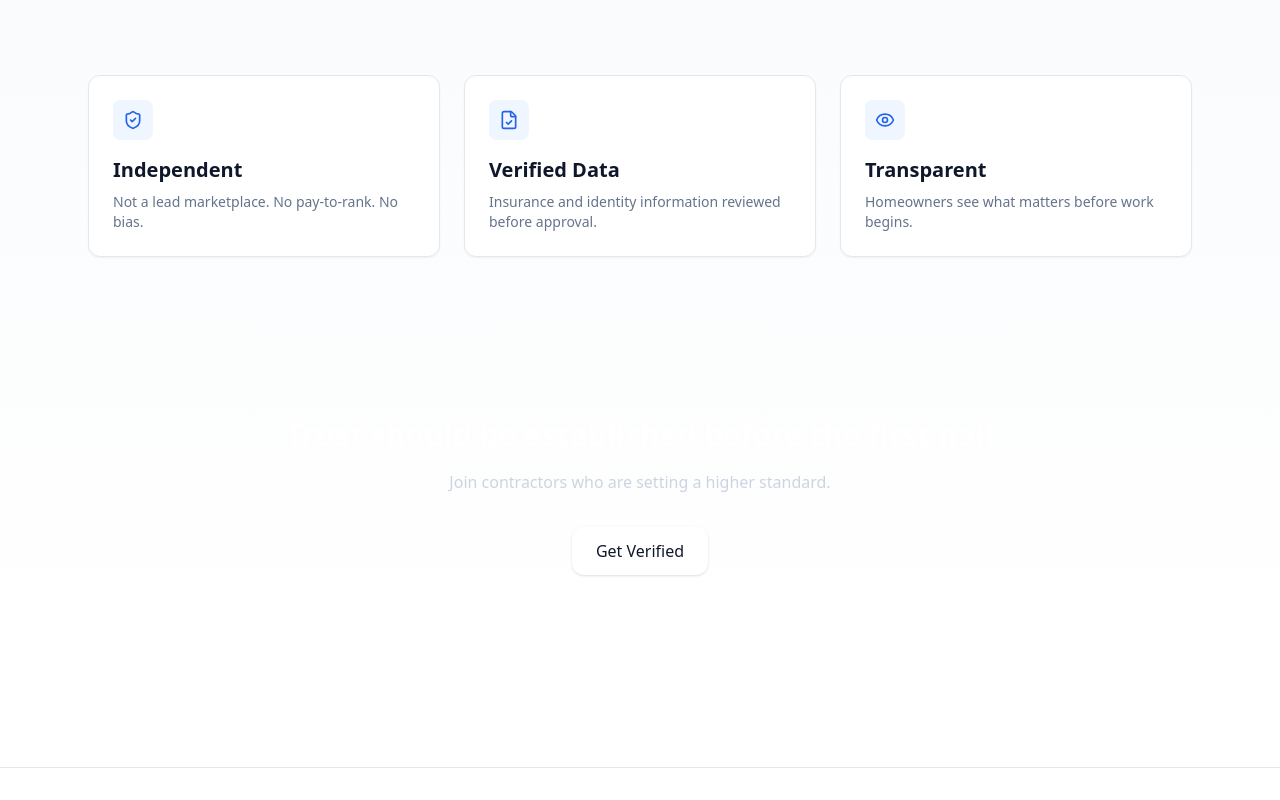
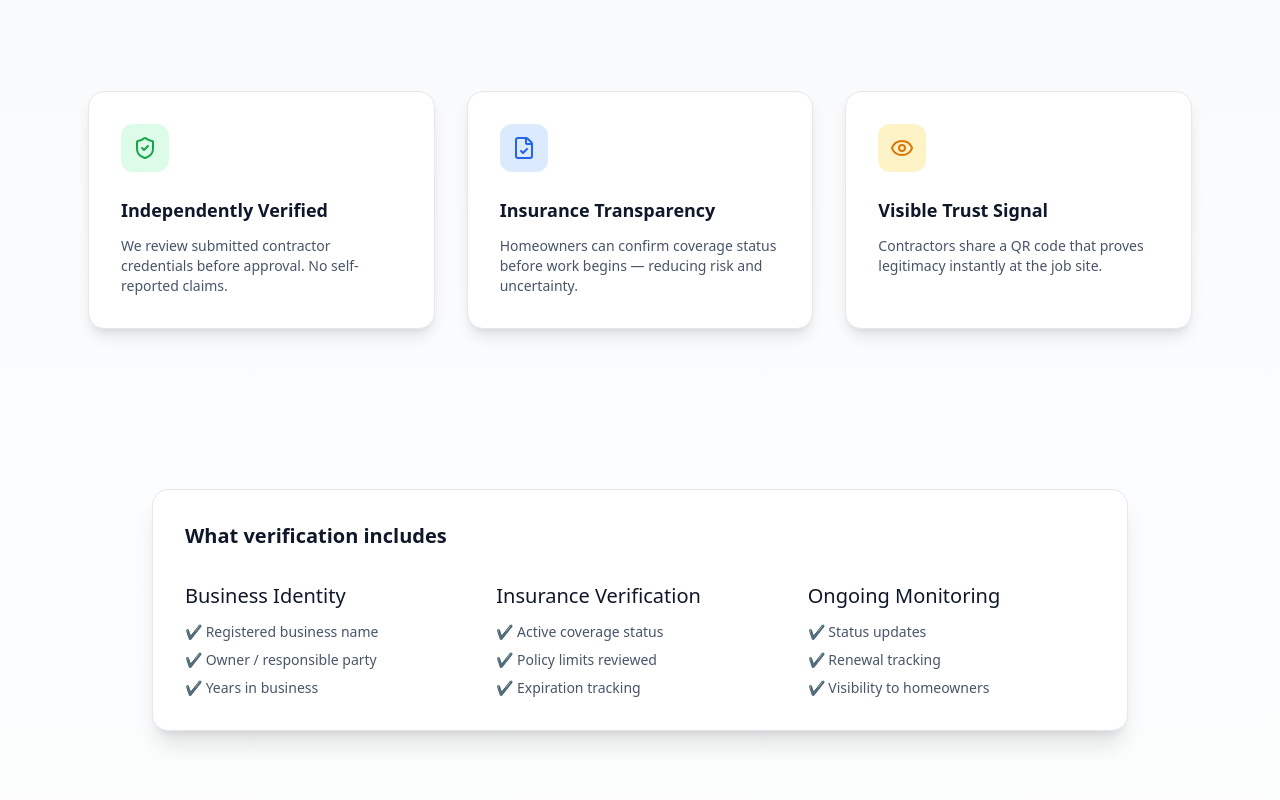
Before and after one commit to dhmcardle/checkbadger, a Next.js app: page / in a window 1280 px wide. Shown: the part 1200-2000 px from the top of the page. Built offline with nearby package versions, Linux system fonts and the light colour scheme.

Commit message:
homepage & ContractorClient upgrades

```diff
--- a/app/contractor/[slug]/ContractorClient.js
+++ b/app/contractor/[slug]/ContractorClient.js
@@ -20,66 +20,49 @@ export default function ContractorClient({ data }) {
   };
 
   return (
-    <div className="space-y-10">
+    <div className="max-w-3xl mx-auto px-6 py-20">
 
-      {/* HEADER */}
+        <div className="bg-white border rounded-2xl shadow-xl p-8">
+
+        <div className="flex items-center justify-between">
+
             <div>
-        <h1 className="text-3xl font-bold text-brand">
+            <h1 className="text-2xl font-bold text-slate-900">
                 {data.company_name}
             </h1>
 
-        <div className="mt-2 text-sm text-slate-500">
+            <p className="text-sm text-slate-500 mt-1">
                 {data.city}, {data.state}
-        </div>
+            </p>
             </div>
 
-      {/* STATUS */}
-      <div>
-        {data.monitoring_status === "active" ? (
-          <span className="bg-green-100 text-green-700 px-4 py-1 rounded-full text-sm font-medium">
+            <div className="bg-green-100 text-green-700 px-4 py-1 rounded-full text-sm font-medium">
             Verified & Active
-          </span>
-        ) : (
-          <span className="bg-yellow-100 text-yellow-700 px-4 py-1 rounded-full text-sm font-medium">
-            Profile Created — Verification Pending
-          </span>
-        )}
             </div>
 
-      {/* INFO */}
-      <div className="border rounded-xl p-6 bg-white shadow-sm">
-        <h2 className="font-semibold mb-4 text-lg">
-          Contractor Information
-        </h2>
+        </div>
 
-        <div className="space-y-2 text-sm">
+        <div className="mt-8 border-t pt-6 space-y-3 text-sm">
+
             <p><strong>Owner:</strong> {data.owner_name}</p>
             <p><strong>Phone:</strong> {data.phone}</p>
             <p><strong>Email:</strong> {data.email}</p>
-        </div>
+
         </div>
 
-      {/* INSURANCE */}
-      <div className="border rounded-xl p-6 bg-white shadow-sm">
-        <h2 className="font-semibold mb-4 text-lg">
-          Insurance Status
-        </h2>
+        <div className="mt-8 border-t pt-6">
 
-        <p className="text-sm text-slate-600">
-          Insurance documentation has not yet been verified.
+            <h3 className="font-semibold text-slate-900">
+            Insurance Verification
+            </h3>
+
+            <p className="mt-2 text-sm text-slate-600">
+            Coverage verified and actively monitored.
             </p>
 
-        <p className="text-xs text-slate-400 mt-4">
-          Homeowners should request a Certificate of Insurance (COI)
-          and confirm they are listed on the policy.
-        </p>
         </div>
 
-      {/* QR */}
-      <div className="text-center border rounded-xl p-6 bg-white shadow-sm">
-        <h3 className="font-semibold mb-4">
-          Share this verification page
-        </h3>
+        <div className="mt-8 border-t pt-6 text-center">
 
             <div ref={qrRef} className="flex justify-center">
             <QRCodeCanvas value={url} size={160} />
@@ -87,34 +70,13 @@ export default function ContractorClient({ data }) {
 
             <button
             onClick={handleDownload}
-          className="mt-4 bg-brand text-white px-4 py-2 rounded-lg text-sm"
+            className="mt-4 bg-slate-900 text-white px-4 py-2 rounded-lg text-sm"
             >
             Download QR Code
             </button>
 
-        <p className="mt-4 text-sm text-slate-500">
-          Customers can scan to verify your status instantly.
-        </p>
         </div>
 
-      {/* HOW TO USE */}
-      <div className="border rounded-xl p-6 bg-white shadow-sm">
-        <h3 className="font-semibold text-lg mb-4">
-          Use this to build trust with customers
-        </h3>
-
-        <ul className="text-sm text-slate-600 space-y-2">
-          <li>• Add this QR code to your business cards</li>
-          <li>• Place it on your truck or yard signs</li>
-          <li>• Include it in estimates and invoices</li>
-          <li>• Let homeowners verify you before work begins</li>
-        </ul>
-      </div>
-
-      {/* DISCLAIMER */}
-      <div className="text-xs text-slate-400 border-t pt-6">
-        CheckBadger verifies submitted credentials but does not guarantee
-        contractor performance or outcomes. Homeowners should independently verify all information.
         </div>
 
     </div>
--- a/app/page.js
+++ b/app/page.js
@@ -136,46 +136,109 @@ export default function Home() {
       </section>
 
       {/* FEATURES */}
-      <section className="max-w-6xl mx-auto px-6 py-16">
+      <section className="max-w-6xl mx-auto px-6 py-20">
 
-        <div className="grid md:grid-cols-3 gap-6">
+        <div className="grid md:grid-cols-3 gap-8">
 
-          <div className="p-6 border rounded-xl bg-white shadow-sm hover:shadow-md transition">
-            <div className="w-10 h-10 flex items-center justify-center rounded-lg bg-blue-50 mb-4">
-              <ShieldCheck className="h-5 w-5 text-blue-600" />
+          <div className="bg-white border rounded-2xl p-8 shadow-lg hover:shadow-xl transition">
+
+            <div className="w-12 h-12 rounded-xl bg-green-100 flex items-center justify-center">
+              <ShieldCheck className="text-green-600 w-6 h-6" />
             </div>
-            <h3 className="font-semibold">Independent</h3>
-            <p className="text-sm text-slate-500 mt-2">
-              Not a lead marketplace. No pay-to-rank. No bias.
+
+            <h3 className="mt-6 text-lg font-semibold text-slate-900">
+              Independently Verified
+            </h3>
+
+            <p className="mt-3 text-sm text-slate-600">
+              We review submitted contractor credentials before approval. No self-reported claims.
             </p>
+
           </div>
 
-          <div className="p-6 border rounded-xl bg-white shadow-sm hover:shadow-md transition">
-            <div className="w-10 h-10 flex items-center justify-center rounded-lg bg-blue-50 mb-4">
-              <FileCheck className="h-5 w-5 text-blue-600" />
+          <div className="bg-white border rounded-2xl p-8 shadow-lg hover:shadow-xl transition">
+
+            <div className="w-12 h-12 rounded-xl bg-blue-100 flex items-center justify-center">
+              <FileCheck className="text-blue-600 w-6 h-6" />
             </div>
-            <h3 className="font-semibold">Verified Data</h3>
-            <p className="text-sm text-slate-500 mt-2">
-              Insurance and identity information reviewed before approval.
+
+            <h3 className="mt-6 text-lg font-semibold text-slate-900">
+              Insurance Transparency
+            </h3>
+
+            <p className="mt-3 text-sm text-slate-600">
+              Homeowners can confirm coverage status before work begins — reducing risk and uncertainty.
             </p>
+
           </div>
 
-          <div className="p-6 border rounded-xl bg-white shadow-sm hover:shadow-md transition">
-            <div className="w-10 h-10 flex items-center justify-center rounded-lg bg-blue-50 mb-4">
-              <Eye className="h-5 w-5 text-blue-600" />
+          <div className="bg-white border rounded-2xl p-8 shadow-lg hover:shadow-xl transition">
+
+            <div className="w-12 h-12 rounded-xl bg-amber-100 flex items-center justify-center">
+              <Eye className="text-amber-600 w-6 h-6" />
             </div>
-            <h3 className="font-semibold">Transparent</h3>
-            <p className="text-sm text-slate-500 mt-2">
-              Homeowners see what matters before work begins.
+
+            <h3 className="mt-6 text-lg font-semibold text-slate-900">
+              Visible Trust Signal
+            </h3>
+
+            <p className="mt-3 text-sm text-slate-600">
+              Contractors share a QR code that proves legitimacy instantly at the job site.
             </p>
+
           </div>
 
         </div>
 
       </section>
 
+
+      <section className="max-w-5xl mx-auto px-6 py-20">
+
+        <div className="bg-white border rounded-2xl shadow-xl p-8">
+
+          <h2 className="text-xl font-semibold text-slate-900">
+            What verification includes
+          </h2>
+
+          <div className="mt-8 grid md:grid-cols-3 gap-6">
+
+            <div>
+              <h3 className="font-medium text-slate-900">Business Identity</h3>
+              <ul className="mt-3 text-sm text-slate-600 space-y-2">
+                <li>✔ Registered business name</li>
+                <li>✔ Owner / responsible party</li>
+                <li>✔ Years in business</li>
+              </ul>
+            </div>
+
+            <div>
+              <h3 className="font-medium text-slate-900">Insurance Verification</h3>
+              <ul className="mt-3 text-sm text-slate-600 space-y-2">
+                <li>✔ Active coverage status</li>
+                <li>✔ Policy limits reviewed</li>
+                <li>✔ Expiration tracking</li>
+              </ul>
+            </div>
+
+            <div>
+              <h3 className="font-medium text-slate-900">Ongoing Monitoring</h3>
+              <ul className="mt-3 text-sm text-slate-600 space-y-2">
+                <li>✔ Status updates</li>
+                <li>✔ Renewal tracking</li>
+                <li>✔ Visibility to homeowners</li>
+              </ul>
+            </div>
+
+          </div>
+
+        </div>
+
+      </section>
+
+
       {/* FINAL CTA */}
-      <section className="relative py-24 text-center text-white">
+      <section className="relative py-24 text-center text-slate-500">
 
         {/* gradient background */}
         <div className="absolute inset-0 -z-10 bg-gradient-to-r from-slate-900 via-blue-900 to-slate-900"></div>
```
Lines whose indentation alone changed are shown as unchanged.
